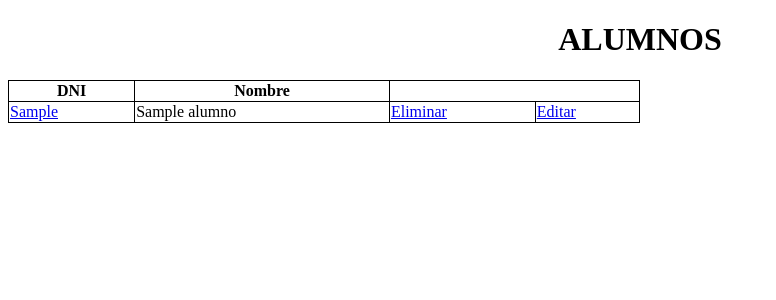
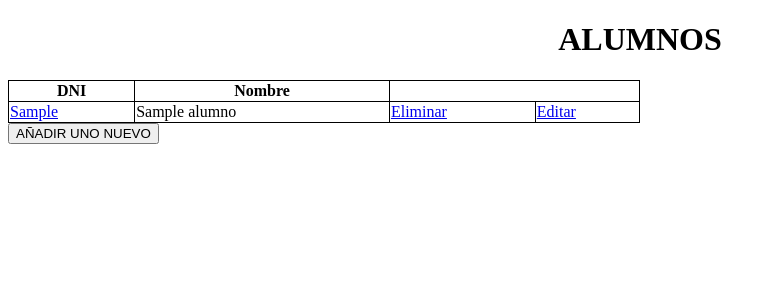
Before and after one commit to jorju02/actividad7, a PHP site: page /Inicio.php in a window 1280 px wide. Shown: the top 300 px of the page, without its empty margins (0-776 px from the left). Run offline with PHP 8.4, Linux system fonts and the light colour scheme; tables that the repository leaves empty or names only in its code hold one stand-in row (values such as "Sample post").

Commit message:
terminado

```diff
--- a/Eliminar.php
+++ b/Eliminar.php
@@ -37,14 +37,15 @@
         $sentencia->close();
 
 
-        echo "ELIMINADO CORRECTAMENTE" . "<br>";
+        echo "<h1>ELIMINADO CORRECTAMENTE</h1>";
     } else {
         echo ("<br>Error en parametros<br>");
     }
 
+        header("Location: Inicio.php");
 
     ?>
-    <a href="javascript:history.back()"> Volver Atrás</a>
+
 
 </body>
 
--- a/Inicio.php
+++ b/Inicio.php
@@ -26,6 +26,12 @@ if ($mysqli->connect_errno) {
 
     table {
       width: 50%;
+
+    }
+    .btAnadir{
+      color: black;
+      text-decoration: none
+
     }
   </style>
 </head>
@@ -55,7 +61,7 @@ if ($mysqli->connect_errno) {
 
   </table>
 
-
+  <button><a class="btAnadir" href="Anadir.php">AÑADIR UNO NUEVO</a></button>
 
 </body>
 
```
